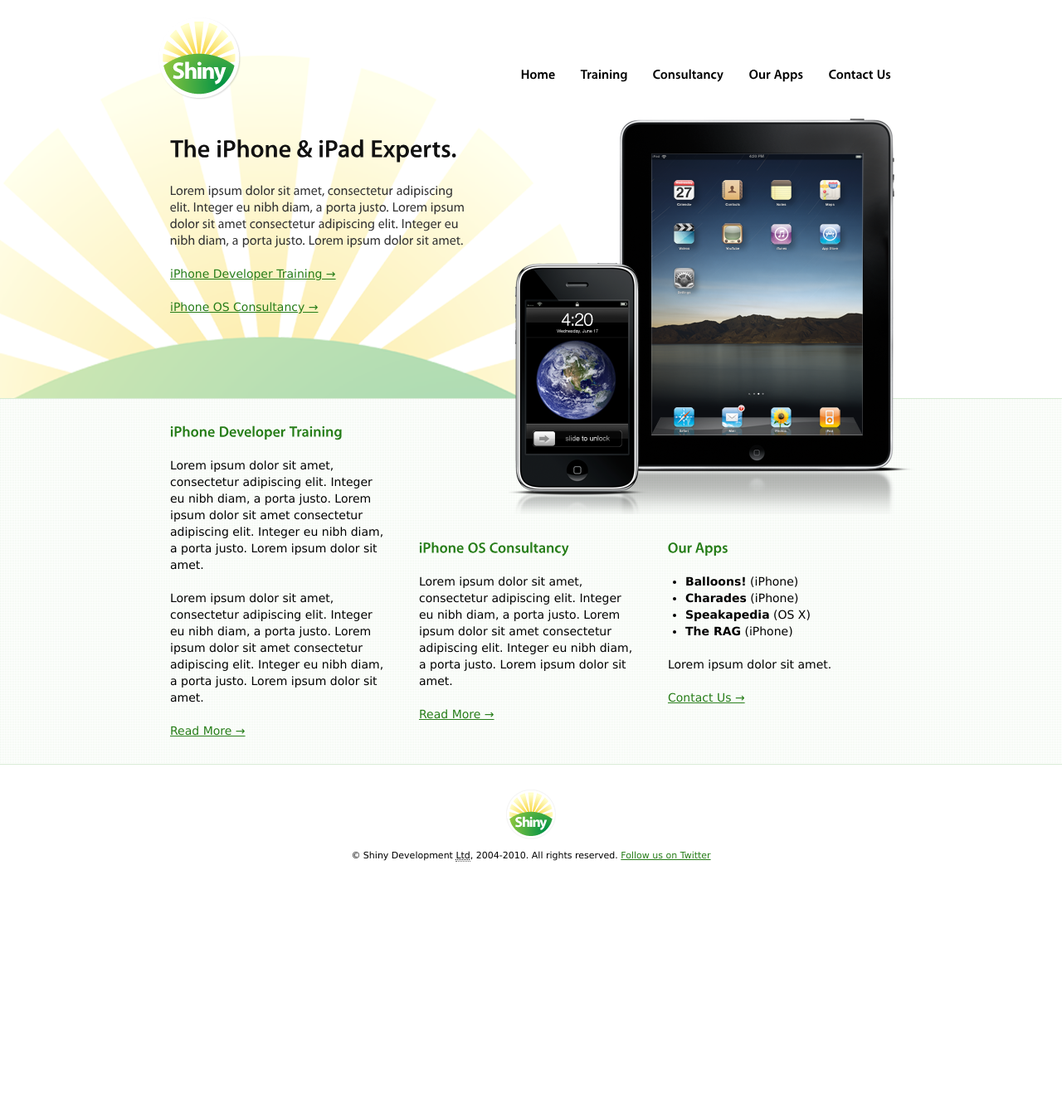
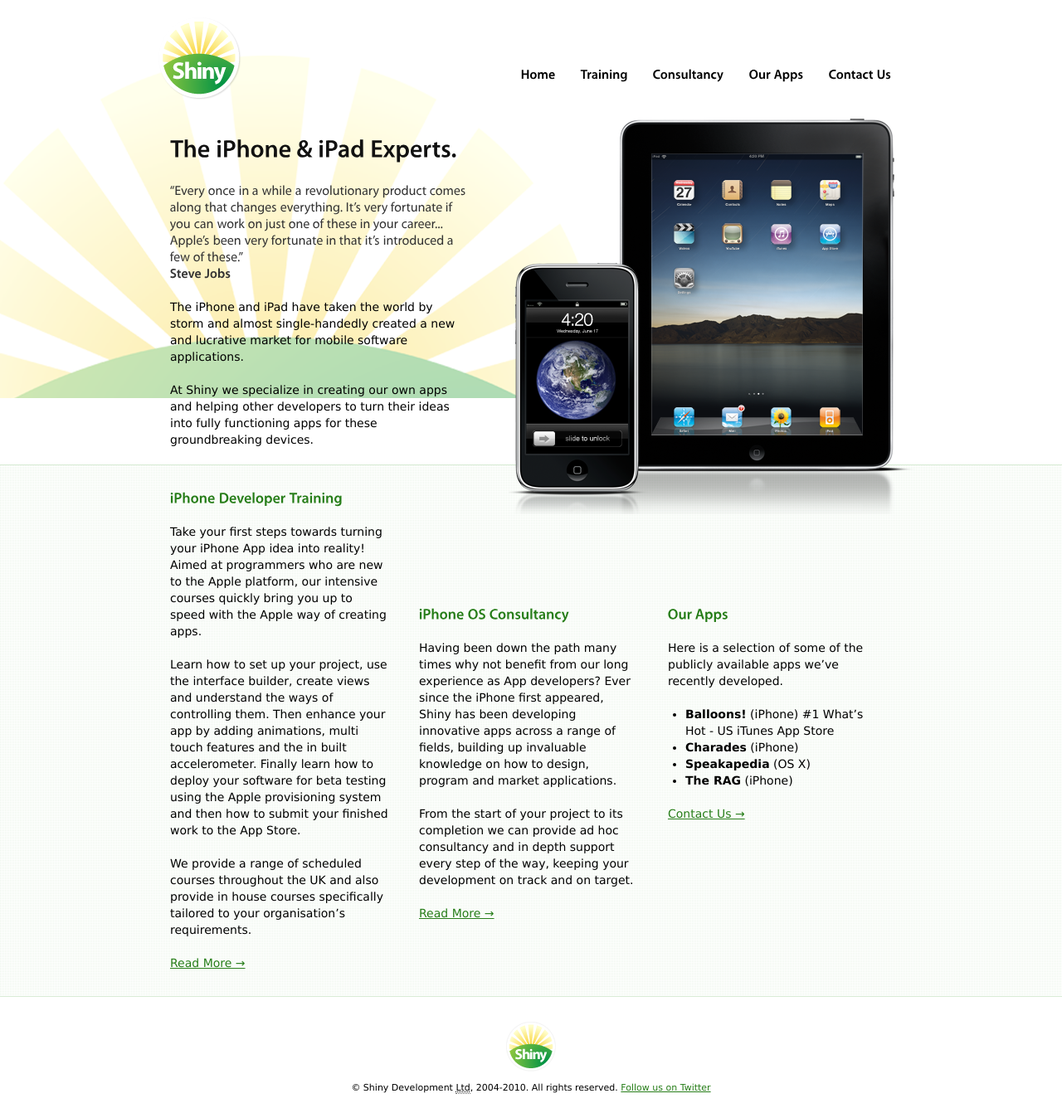
Before and after one commit to shinydevelopment/ShinyDevelopment-Holding, a Jekyll site: the page built from index.html, in a window 1280 px wide. Shown: the whole page at 83% size. Built offline with Jekyll 4.4.1, drawn with Linux system fonts in a browser that asks for light colours; Markdown is read by kramdown in place of the engine named in the settings; before the commit the page ends 1062 px from its top, so only the background shows below that.

Commit message:
Home page - needs edit for content

```diff
--- a/index.html
+++ b/index.html
@@ -11,14 +11,15 @@
 
 	        <h2>The iPhone &amp; iPad Experts.</h2>
             <p class="excerpt">
-                Lorem ipsum dolor sit amet, consectetur adipiscing elit.
-                Integer eu nibh diam, a porta justo. Lorem ipsum dolor sit amet
-                consectetur adipiscing elit. Integer eu nibh diam, a porta justo.
-                Lorem ipsum dolor sit amet.
+                &ldquo;Every once in a while a revolutionary product comes along that changes everything.
+                It&rsquo;s very fortunate if you can work on just one of these in your career... Apple&rsquo;s been
+                very fortunate in that it&rsquo;s introduced a few of these.&rdquo;<br />
+                <strong>Steve Jobs</strong>
             </p>
 
-            <p><a href="/training">iPhone Developer Training &#8594;</a></p>
-            <p><a href="/consultancy">iPhone OS Consultancy &#8594;</a></p>
+            <p>The iPhone and iPad have taken the world by storm and almost single-handedly created a new and lucrative market for mobile software applications.</p>
+
+            <p>At Shiny we specialize in creating our own apps and helping other developers to turn their ideas into fully functioning apps for these groundbreaking devices.</p>
 
         </div>
 
@@ -37,21 +38,13 @@
 
             <h3>iPhone Developer Training</h3>
 
-            <p>
-                Lorem ipsum dolor sit amet, consectetur adipiscing elit.
-                Integer eu nibh diam, a porta justo. Lorem ipsum dolor sit amet
-                consectetur adipiscing elit. Integer eu nibh diam, a porta justo.
-                Lorem ipsum dolor sit amet.
-            </p>
+            <p>Take your first steps towards turning your iPhone App idea into reality! Aimed at programmers who are new to the Apple platform, our intensive courses quickly bring you up to speed with the Apple way of creating apps.</p>
 
-            <p>
-                Lorem ipsum dolor sit amet, consectetur adipiscing elit.
-                Integer eu nibh diam, a porta justo. Lorem ipsum dolor sit amet
-                consectetur adipiscing elit. Integer eu nibh diam, a porta justo.
-                Lorem ipsum dolor sit amet.
-            </p>
+            <p>Learn how to set up your project, use the interface builder, create views and understand the ways of controlling them. Then enhance your app by adding animations, multi touch features and the in built accelerometer. Finally learn how to deploy your software for beta testing using the Apple provisioning system and then how to submit your finished work to the App Store.</p>
 
-            <p><a href="#">Read More &#8594;</a></p>
+            <p>We provide a range of scheduled courses throughout the UK and also provide in house courses specifically tailored to your organisation&rsquo;s requirements.</p>
+
+            <p><a href="/training">Read More &#8594;</a></p>
 
         </div>
 
@@ -60,14 +53,11 @@
 
             <h3>iPhone OS Consultancy</h3>
 
-            <p>
-                Lorem ipsum dolor sit amet, consectetur adipiscing elit.
-                Integer eu nibh diam, a porta justo. Lorem ipsum dolor sit amet
-                consectetur adipiscing elit. Integer eu nibh diam, a porta justo.
-                Lorem ipsum dolor sit amet.
-            </p>
+            <p>Having been down the path many times why not benefit from our long experience as App developers? Ever since the iPhone first appeared, Shiny has been developing innovative apps across a range of fields, building up invaluable knowledge on how to design, program and market applications.</p>
 
-            <p><a href="#">Read More &#8594;</a></p>
+            <p>From the start of your project to its completion we can provide ad hoc consultancy and in depth support every step of the way, keeping your development on track and on target.</p>
+
+            <p><a href="/consultancy">Read More &#8594;</a></p>
 
         </div>
 
@@ -76,18 +66,16 @@
 
             <h3>Our Apps</h3>
 
+            <p>Here is a selection of some of the publicly available apps we&rsquo;ve recently developed.</p>
+
             <ul>
-                <li><strong>Balloons!</strong> (iPhone)</li>
+                <li><strong>Balloons!</strong> (iPhone) #1 What&rsquo;s Hot - US iTunes App Store</li>
                 <li><strong>Charades</strong> (iPhone)</li>
                 <li><strong>Speakapedia</strong> (OS X)</li>
                 <li><strong>The RAG</strong> (iPhone)</li>
             </ul>
 
-            <p>
-                Lorem ipsum dolor sit amet.
-            </p>
-
-            <p><a href="#">Contact Us &#8594;</a></p>
+            <p><a href="/contact-us">Contact Us &#8594;</a></p>
 
         </div>
 
```
